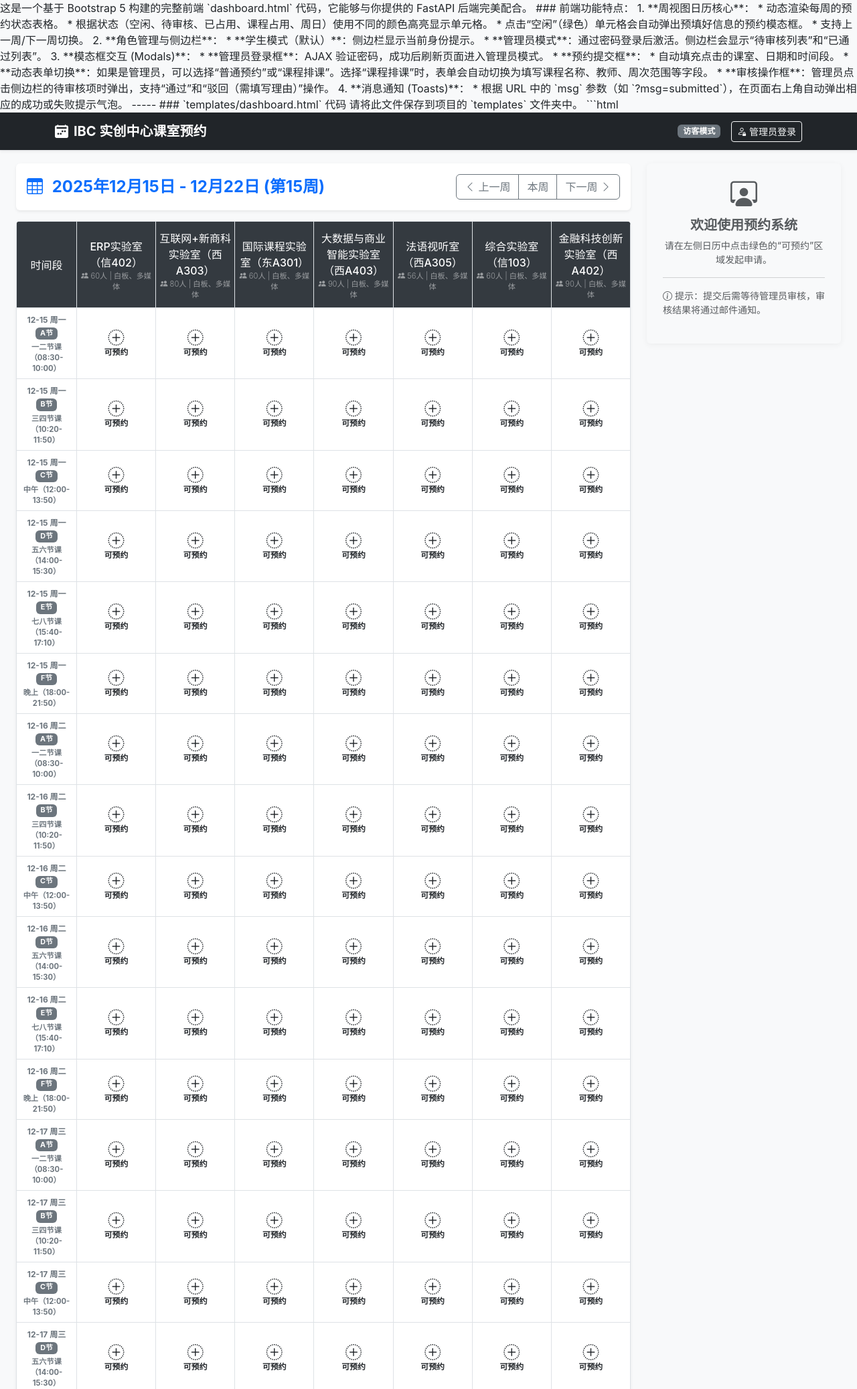
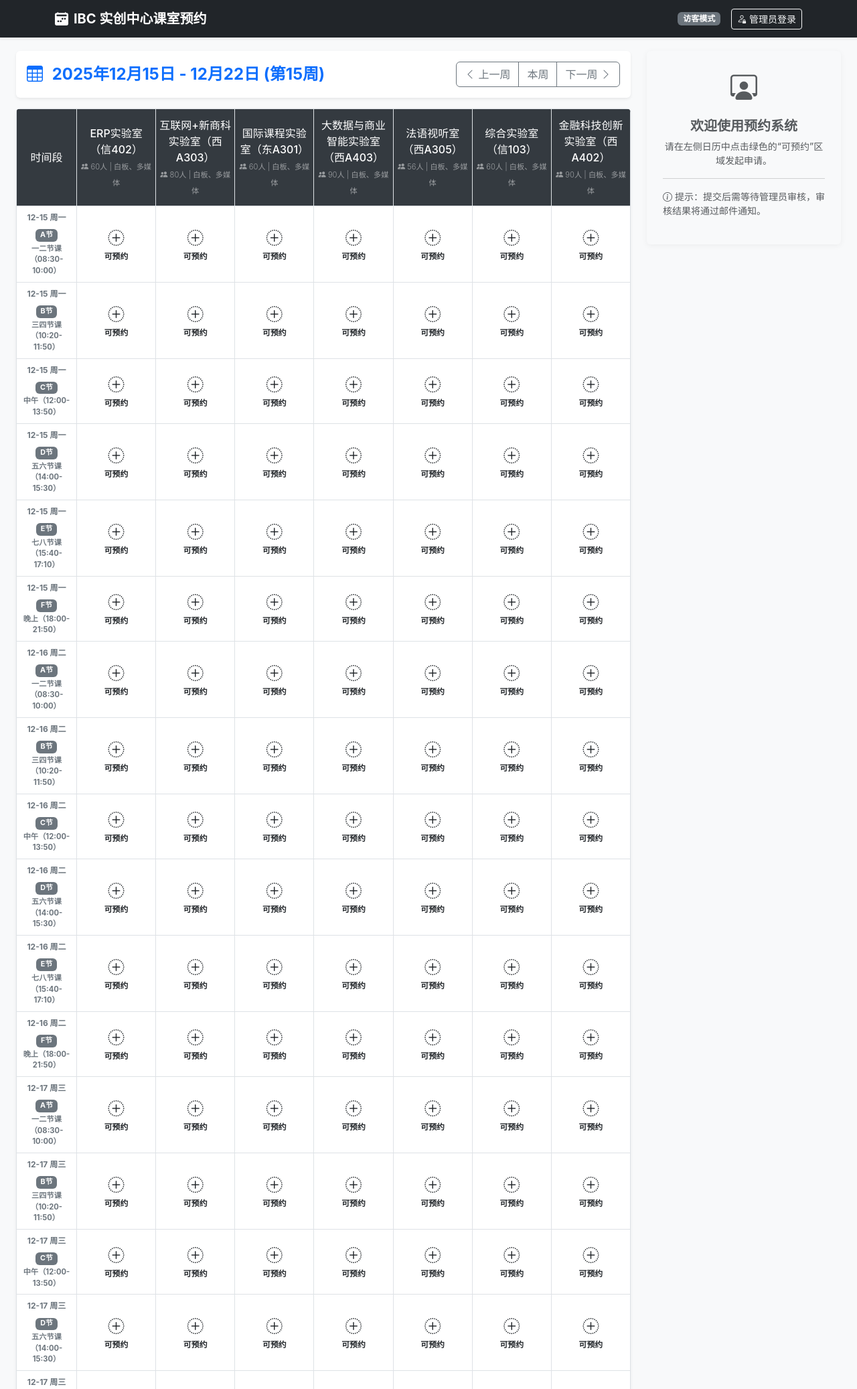
Before and after one commit to TomChan1219/classroom4.0, a FastAPI app: page / in a window 1280 px wide. Shown: the top 2074 px of the page at 67% size. Run offline with FastAPI, Linux system fonts and the light colour scheme.

Commit message:
Update dashboard.html

````diff
--- a/templates/dashboard.html
+++ b/templates/dashboard.html
@@ -1,31 +1,3 @@
-这是一个基于 Bootstrap 5 构建的完整前端 `dashboard.html` 代码，它能够与你提供的 FastAPI 后端完美配合。
-
-### 前端功能特点：
-
-1.  **周视图日历核心**：
-      * 动态渲染每周的预约状态表格。
-      * 根据状态（空闲、待审核、已占用、课程占用、周日）使用不同的颜色高亮显示单元格。
-      * 点击“空闲”（绿色）单元格会自动弹出预填好信息的预约模态框。
-      * 支持上一周/下一周切换。
-2.  **角色管理与侧边栏**：
-      * **学生模式（默认）**：侧边栏显示当前身份提示。
-      * **管理员模式**：通过密码登录后激活。侧边栏会显示“待审核列表”和“已通过列表”。
-3.  **模态框交互 (Modals)**：
-      * **管理员登录框**：AJAX 验证密码，成功后刷新页面进入管理员模式。
-      * **预约提交框**：
-          * 自动填充点击的课室、日期和时间段。
-          * **动态表单切换**：如果是管理员，可以选择“普通预约”或“课程排课”。选择“课程排课”时，表单会自动切换为填写课程名称、教师、周次范围等字段。
-      * **审核操作框**：管理员点击侧边栏的待审核项时弹出，支持“通过”和“驳回（需填写理由）”操作。
-4.  **消息通知 (Toasts)**：
-      * 根据 URL 中的 `msg` 参数（如 `?msg=submitted`），在页面右上角自动弹出相应的成功或失败提示气泡。
-
------
-
-### `templates/dashboard.html` 代码
-
-请将此文件保存到项目的 `templates` 文件夹中。
-
-```html
 <!DOCTYPE html>
 <html lang="zh-CN">
 <head>
@@ -728,4 +700,3 @@
     </script>
 </body>
 </html>
-```
````
